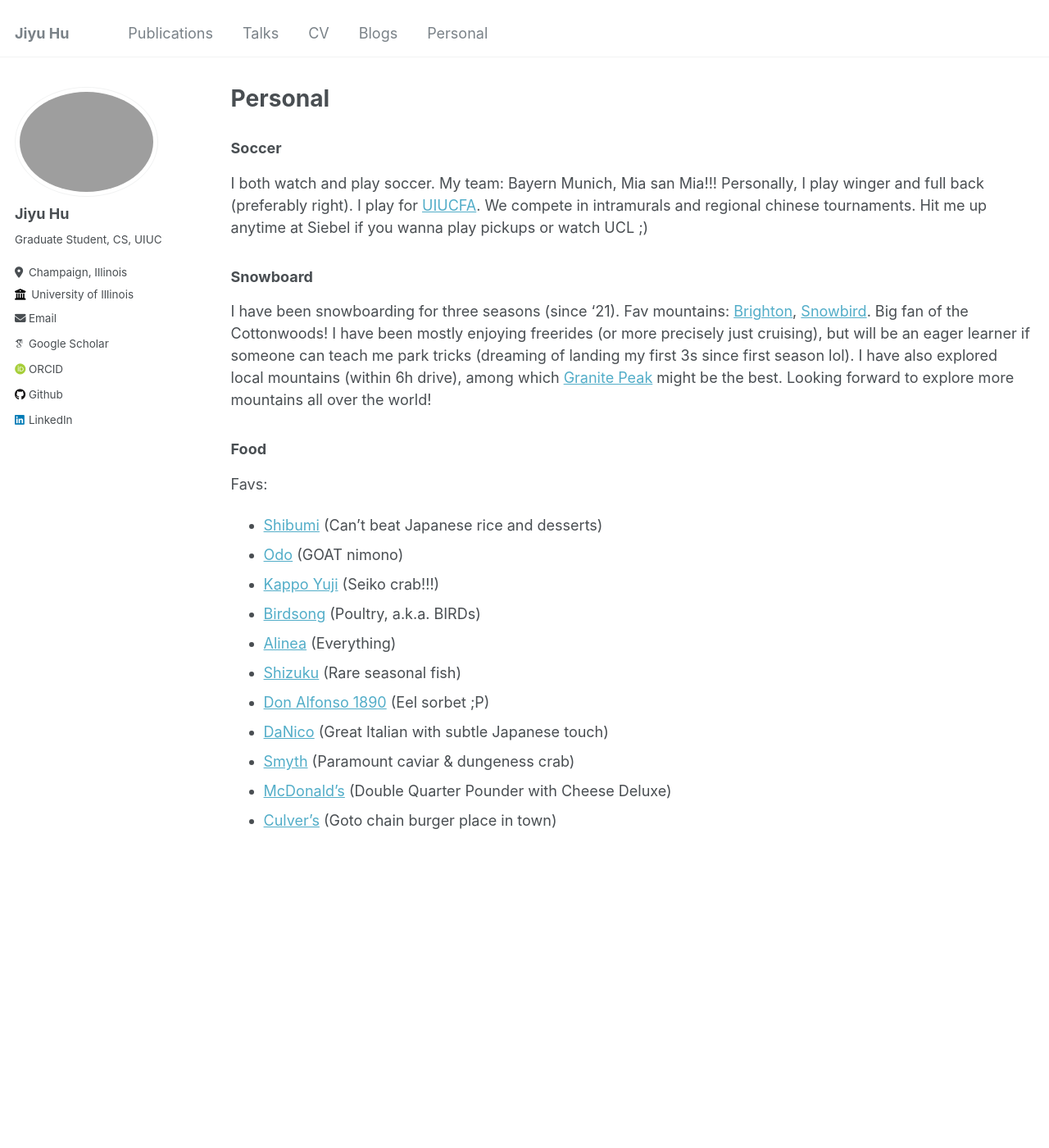
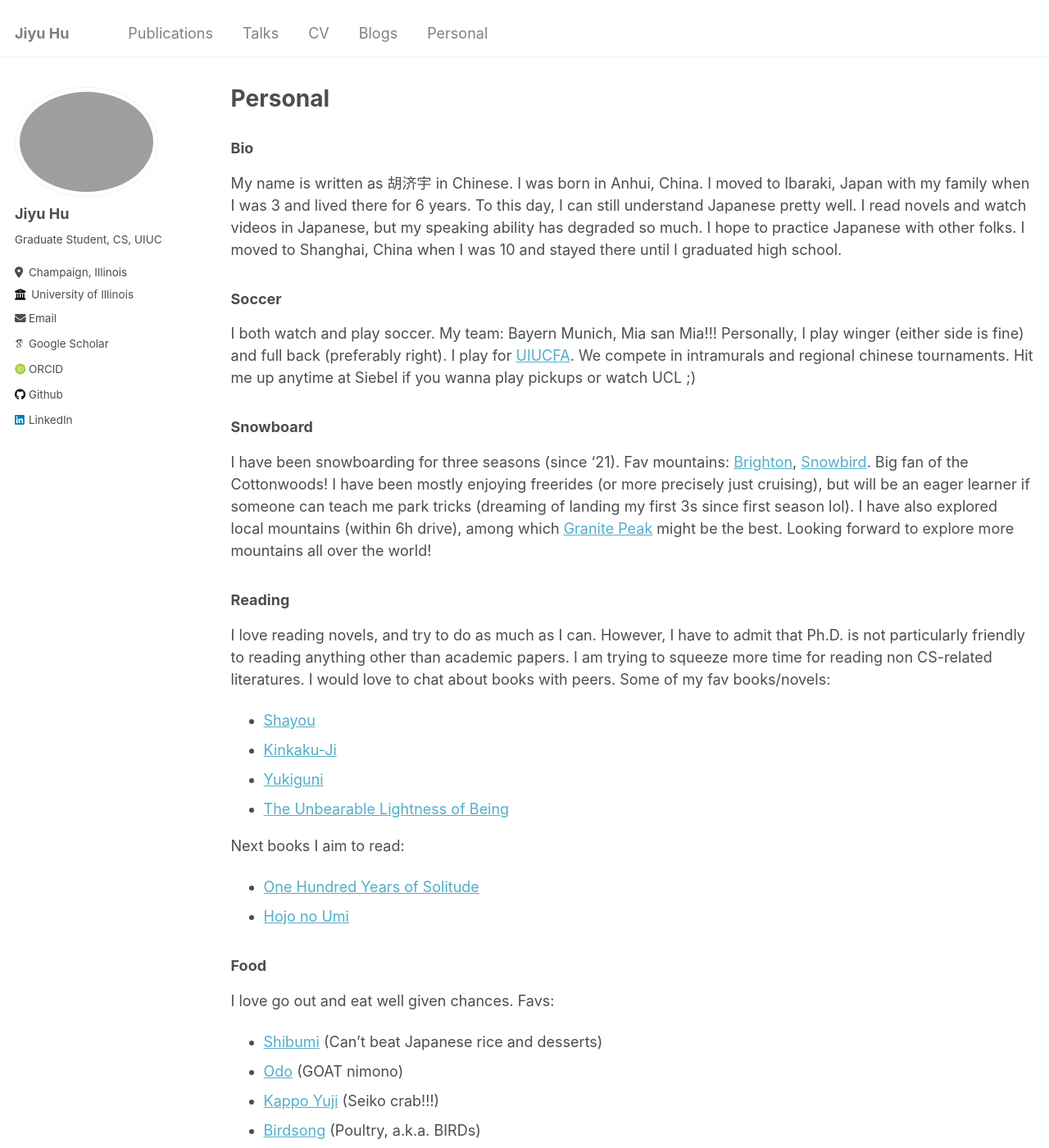
Before and after one commit to JiyuuuHuuu/JiyuuuHuuu.github.io, a Jekyll site: the page built from _pages/personal.md, in a window 1280 px wide and 1400 px high. Shown: the whole window at 82% size. Built offline with Jekyll 4.4.1, drawn with Linux system fonts in a browser that asks for light colours; some web fonts are replaced.

Commit message:
update personal

```diff
--- a/_pages/personal.md
+++ b/_pages/personal.md
@@ -4,14 +4,28 @@
 permalink: /personal/
 author_profile: true
 ---
+### Bio
+My name is written as 胡济宇 in Chinese. I was born in Anhui, China. I moved to Ibaraki, Japan with my family when I was 3 and lived there for 6 years. To this day, I can still understand Japanese pretty well. I read novels and watch videos in Japanese, but my speaking ability has degraded so much. I hope to practice Japanese with other folks. I moved to Shanghai, China when I was 10 and stayed there until I graduated high school.
 
 ### Soccer
-I both watch and play soccer. My team: Bayern Munich, Mia san Mia!!! Personally, I play winger and full back (preferably right). I play for [UIUCFA](https://www.instagram.com/cfa_uiuc/). We compete in intramurals and regional chinese tournaments. Hit me up anytime at Siebel if you wanna play pickups or watch UCL ;)
+I both watch and play soccer. My team: Bayern Munich, Mia san Mia!!! Personally, I play winger (either side is fine) and full back (preferably right). I play for [UIUCFA](https://www.instagram.com/cfa_uiuc/). We compete in intramurals and regional chinese tournaments. Hit me up anytime at Siebel if you wanna play pickups or watch UCL ;)
 
 ### Snowboard
 I have been snowboarding for three seasons (since '21). Fav mountains: [Brighton](https://brightonresort.com/), [Snowbird](https://www.snowbird.com/). Big fan of the Cottonwoods! I have been mostly enjoying freerides (or more precisely just cruising), but will be an eager learner if someone can teach me park tricks (dreaming of landing my first 3s since first season lol). I have also explored local mountains (within 6h drive), among which [Granite Peak](https://www.skigranitepeak.com/) might be the best. Looking forward to explore more mountains all over the world!
 
+### Reading
+I love reading novels, and try to do as much as I can. However, I have to admit that Ph.D. is not particularly friendly to reading anything other than academic papers. I am trying to squeeze more time for reading non CS-related literatures. I would love to chat about books with peers. Some of my fav books/novels:
+* [Shayou](https://en.wikipedia.org/wiki/The_Setting_Sun)
+* [Kinkaku-Ji](https://en.wikipedia.org/wiki/The_Temple_of_the_Golden_Pavilion)
+* [Yukiguni](https://en.wikipedia.org/wiki/Snow_Country)
+* [The Unbearable Lightness of Being](https://en.wikipedia.org/wiki/The_Unbearable_Lightness_of_Being)
+
+Next books I aim to read:
+* [One Hundred Years of Solitude](https://en.wikipedia.org/wiki/One_Hundred_Years_of_Solitude)
+* [Hojo no Umi](https://en.wikipedia.org/wiki/The_Sea_of_Fertility)
+
 ### Food
+I love go out and eat well given chances.
 Favs:
 * [Shibumi](https://www.shibumidtla.com/) (Can't beat Japanese rice and desserts)
 * [Odo](https://www.odo.nyc/) (GOAT nimono)
```
Also changed, not shown: _pages/about.md (+1 -1 lines).
